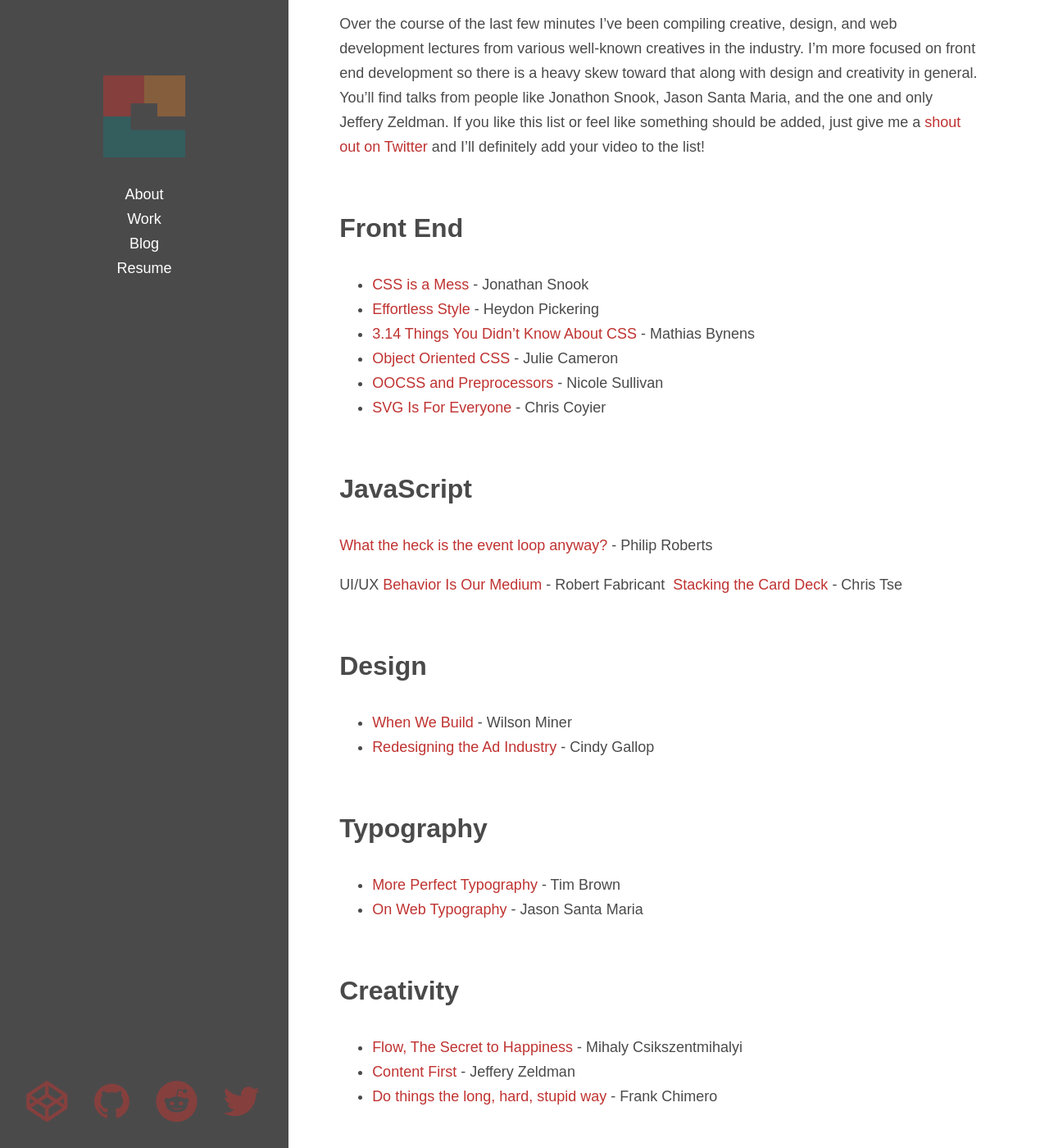
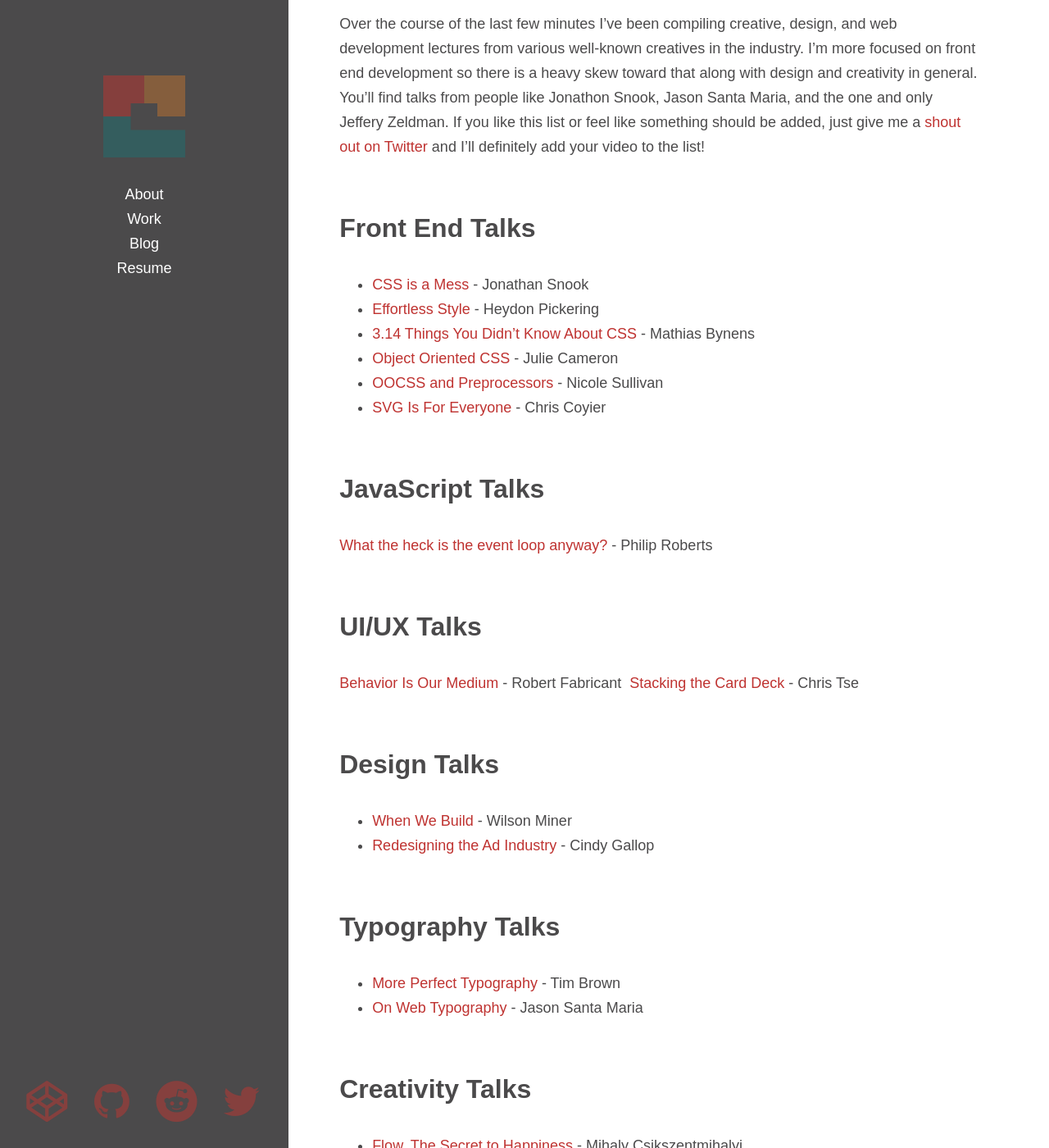
Before and after one commit to ellenbrook/ellenbrook.github.io, a Jekyll site: the page built from _posts/2014-11-01-motivational-web-development-lectures.md, in a window 1280 px wide and 1400 px high, scrolled down 276 px. Shown: the whole window at 82% size. Built offline with Jekyll 4.4.1, drawn with Linux system fonts in a browser that asks for light colours; nearby versions of some CDN libraries; comment, search, counter and statistics services are not loaded; some of the changed text lies outside the part shown.

Commit message:
Update typo

```diff
--- a/_posts/2014-11-01-motivational-web-development-lectures.md
+++ b/_posts/2014-11-01-motivational-web-development-lectures.md
@@ -10,7 +10,7 @@
 
 <!--more-->
 
-###Front End
+###Front End Talks
 - [CSS is a Mess](http://vimeo.com/99877232) - Jonathan Snook
 - [Effortless Style](http://vimeo.com/101718785) - Heydon Pickering
 - [3.14 Things You Didn't Know About CSS](http://vimeo.com/100264064) - Mathias Bynens
@@ -18,25 +18,25 @@
 - [OOCSS and Preprocessors](https://www.youtube.com/watch?v=GhX8iPcDSsI) - Nicole Sullivan
 - [SVG Is For Everyone](http://vimeo.com/99828116) - Chris Coyier
 
-###JavaScript
+###JavaScript Talks
 [What the heck is the event loop anyway?](https://www.youtube.com/watch?v=8aGhZQkoFbQ) - Philip Roberts
 
-UI/UX
+###UI/UX Talks
 [Behavior Is Our Medium](http://vimeo.com/3730382) - Robert Fabricant
 [Stacking the Card Deck](http://vimeo.com/100662919?utm_content=bufferd8223&utm_medium=social&utm_source=linkedin.com&utm_campaign=buffer) - Chris Tse
 
-###Design
+###Design Talks
 - [When We Build](http://vimeo.com/34017777) - Wilson Miner
 - [Redesigning the Ad Industry](http://www.thedrum.com/news/2014/08/26/waitrose-implements-7-year-old-boys-brown-sauce-label-rebrand-nationwide) - Cindy Gallop
 
-###Typography
+###Typography Talks
 - [More Perfect Typography](http://vimeo.com/17079380) - Tim Brown
 - [On Web Typography](http://vimeo.com/34178417) - Jason Santa Maria
 
-###Creativity
+###Creativity Talks
 - [Flow, The Secret to Happiness](http://www.ted.com/talks/mihaly_csikszentmihalyi_on_flow?language=en) - Mihaly Csikszentmihalyi
 - [Content First](http://vimeo.com/70977623) -  Jeffery Zeldman
 - [Do things the long, hard, stupid way](http://vimeo.com/59384516) - Frank Chimero
 
-###Freelance
+###Freelance Talks
 - [Fuck you, Pay Me](http://vimeo.com/22053820) - Mike Monteiro
```
